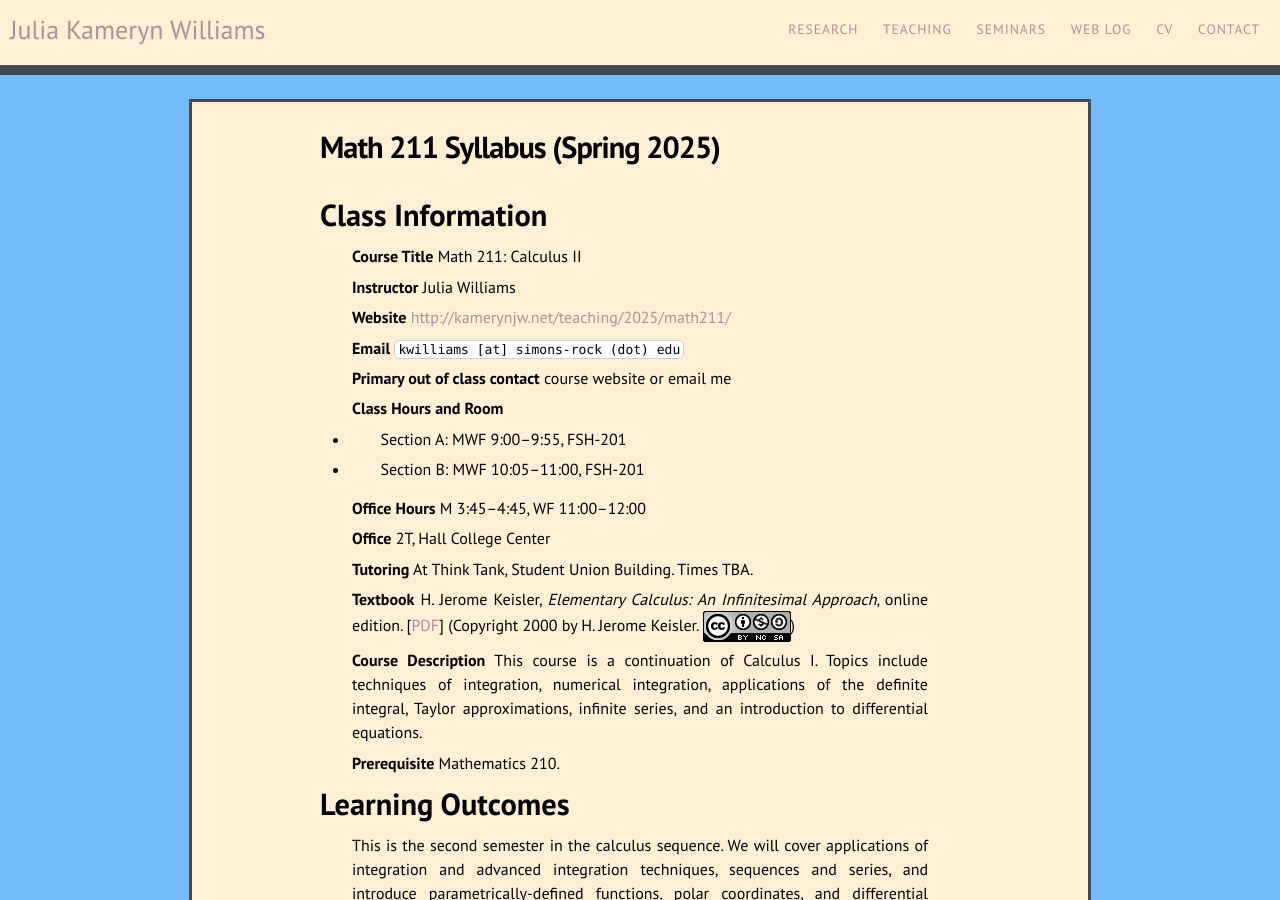
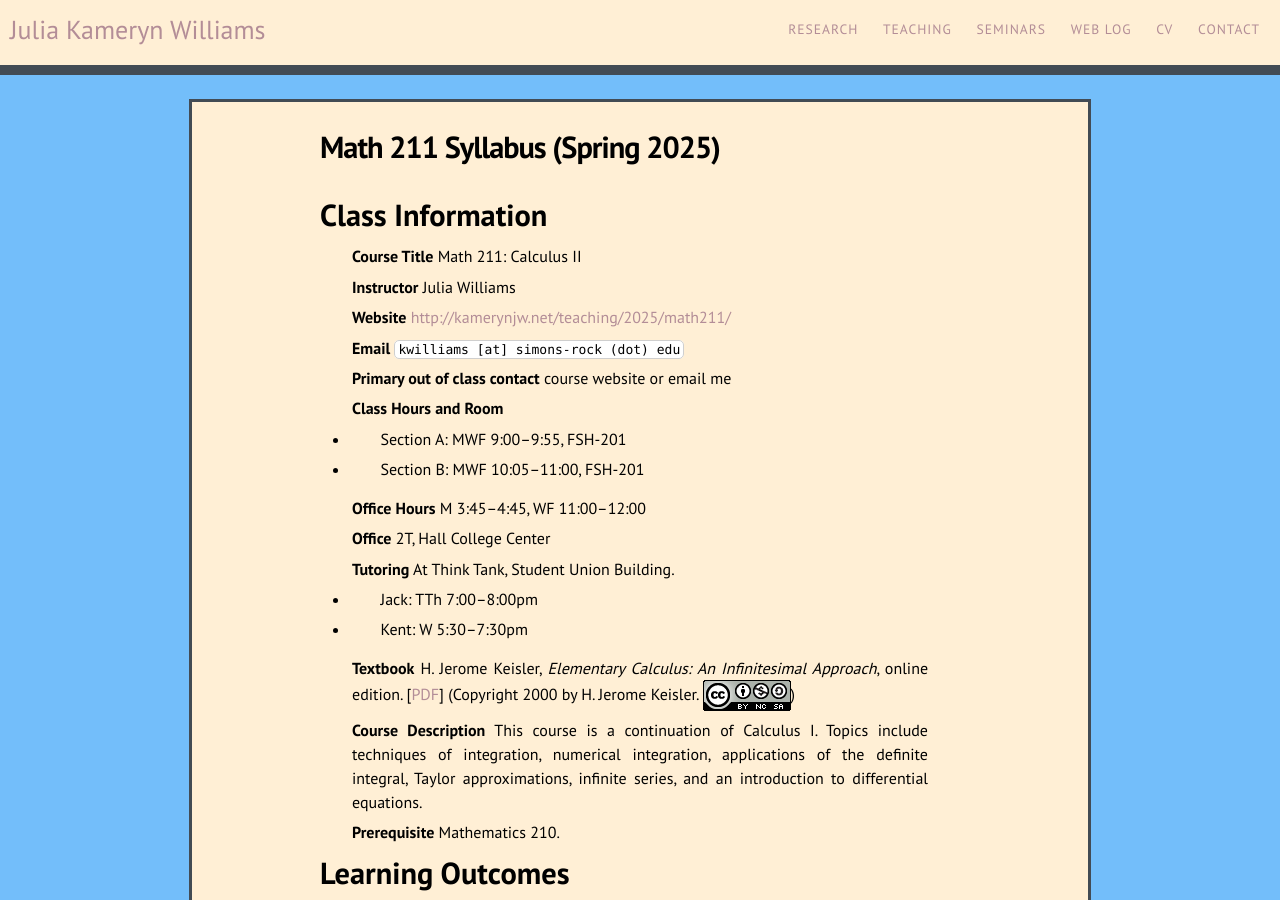
Before and after one commit to kamerynjw/kamerynjw.github.io, a Jekyll site: the page built from teaching/2025/math211/syllabus.md, in a window 1280 px wide and 900 px high. Built offline with Jekyll 4.4.1, drawn with Linux system fonts in a browser that asks for light colours; nearby versions of some CDN libraries.

Commit message:
tutoring times

```diff
--- a/teaching/2025/math211/syllabus.md
+++ b/teaching/2025/math211/syllabus.md
@@ -29,7 +29,11 @@ Class Information
 
 **Office** 2T, Hall College Center
 
-**Tutoring** At Think Tank, Student Union Building. Times TBA.
+**Tutoring** At Think Tank, Student Union Building.
+
+*  Jack: TTh 7:00–8:00pm
+
+* Kent: W 5:30–7:30pm
 
 **Textbook** H. Jerome Keisler, *Elementary Calculus: An Infinitesimal Approach*, online edition. [[PDF]({{ page.parentlink }}keisler-ec.pdf)] (Copyright 2000 by H. Jerome Keisler. [<img src="{{ page.parentlink }}cc-by-na-sa-3.0.png" width="88" alt="Creative Commons Attribution-Non-Commercial-ShareAlike 3.0 Unported Licensce.">](https://creativecommons.org/licenses/by-nc-sa/3.0/))
 
```
